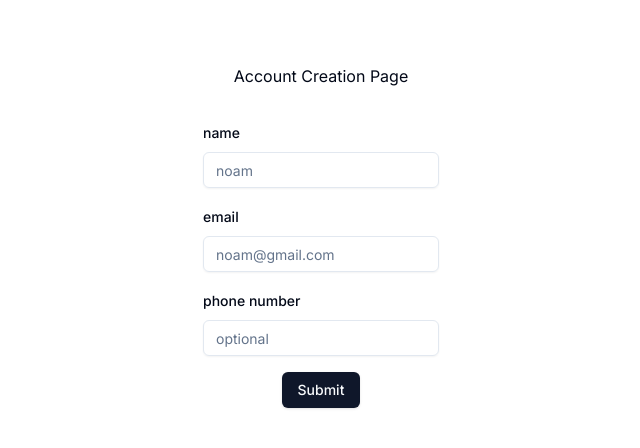
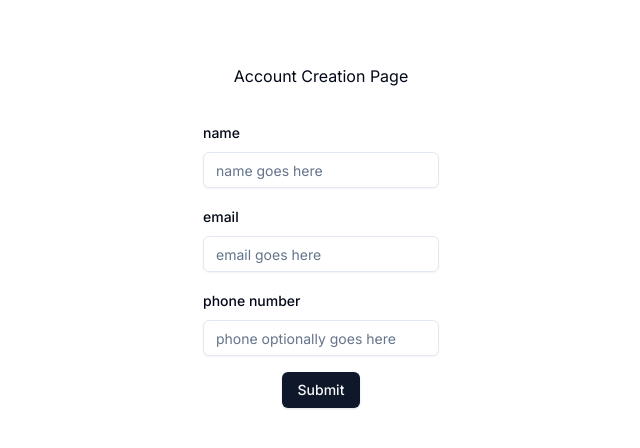
Before and after one commit to NoamBenS/database_startup, a Next.js app: page / in a window 1280 px wide. Shown: the top 448 px of the page, without its empty margins (319-959 px from the left). Built offline with nearby package versions, Linux system fonts and the light colour scheme.

Commit message:
everything works and errors are gone. just returning things and correcting paths

```diff
--- a/src/app/page.tsx
+++ b/src/app/page.tsx
@@ -22,9 +22,15 @@ const schema = z.object({
 })
 
 export function UserForm() {
+
   const form = useForm<z.infer<typeof schema>>({
     resolver: zodResolver(schema),
-  })
+    defaultValues: {
+      name: "",
+      email: "",
+      phone: "",
+    },
+  });
 
   const router = useRouter()
 
@@ -39,7 +45,7 @@ export function UserForm() {
 
     const id = response.id
 
-    router.push(`/users/${id}`)
+    router.push(`/api/users/${id}`)
   }
 
   return (
@@ -52,7 +58,7 @@ export function UserForm() {
             <FormItem>
               <FormLabel>name</FormLabel>
               <FormControl>
-                <Input placeholder="noam" {...field} />
+                <Input placeholder="name goes here" {...field} />
               </FormControl>
               <FormMessage />
             </FormItem>
@@ -65,7 +71,7 @@ export function UserForm() {
             <FormItem>
               <FormLabel>email</FormLabel>
               <FormControl>
-                <Input placeholder="noam@gmail.com" {...field} />
+                <Input placeholder="email goes here" {...field} />
               </FormControl>
               <FormMessage />
             </FormItem>
@@ -78,7 +84,7 @@ export function UserForm() {
             <FormItem>
               <FormLabel>phone number</FormLabel>
               <FormControl>
-                <Input placeholder="optional" {...field} />
+                <Input placeholder="phone optionally goes here" {...field} />
               </FormControl>
               <FormMessage />
             </FormItem>
```
Also changed, not shown: 1 other file (tests, documents, lock files or other folders).
